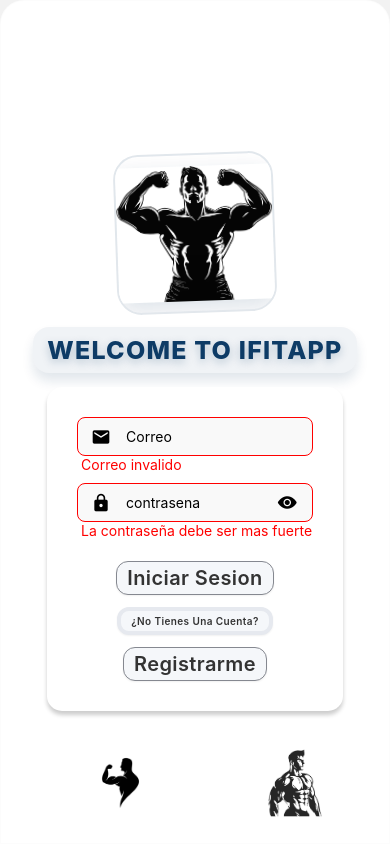
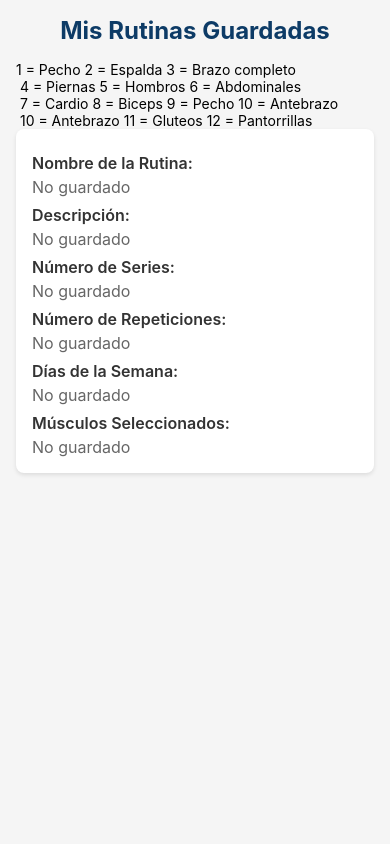
Before and after one commit to Wilmer007/MiProyectoMovil, a React Native app in the folder MiProyectoApp/: screen /MisRutinas in a window 390 px wide. Built offline with nearby package versions, Linux system fonts and the light colour scheme.

Commit message:
Pantalla de MisRutinas
Se creo la pantalla de mis rutinas para poder ver la rutina previamente agregada

```diff
--- a/MiProyectoApp/App.tsx
+++ b/MiProyectoApp/App.tsx
@@ -2,13 +2,17 @@ import { NavigationContainer } from "@react-navigation/native"
 import StackNavigator from "./src/Navigation/StackNavigator"
 import { navigationRef } from "./src/Navigation/NavigationService"
 import { AuthProvider } from "./src/contexts/AuthContext"
+import { Provider } from "react-redux"
+import { store } from "./src/store"
 
 export default function  App(){
   return (
+    <Provider store={store}>
     <AuthProvider>
     <NavigationContainer ref={navigationRef}>
         <StackNavigator />
     </NavigationContainer>
     </AuthProvider>
+    </Provider>
   )
 }
--- a/MiProyectoApp/package.json
+++ b/MiProyectoApp/package.json
@@ -13,6 +13,7 @@
     "@react-navigation/bottom-tabs": "^7.8.1",
     "@react-navigation/native": "^7.1.19",
     "@react-navigation/native-stack": "^7.6.2",
+    "@reduxjs/toolkit": "^2.10.1",
     "expo": "~54.0.13",
     "expo-status-bar": "~3.0.8",
     "react": "19.1.0",
@@ -22,7 +23,8 @@
     "react-native-safe-area-context": "~5.6.0",
     "react-native-screens": "~4.16.0",
     "react-native-select-dropdown": "^4.0.1",
-    "react-native-vector-icons": "^10.3.0"
+    "react-native-vector-icons": "^10.3.0",
+    "react-redux": "^9.2.0"
   },
   "devDependencies": {
     "@types/react": "~19.1.0",
--- a/MiProyectoApp/src/Navigation/StackNavigator.tsx
+++ b/MiProyectoApp/src/Navigation/StackNavigator.tsx
@@ -5,12 +5,14 @@ import HomeScreen from '../Screens/HomeScreen';
 import Registro from '../Screens/Registro';
 import TabsNavigator from './TabsNavigator';
 import GuardaRutinas from '../Screens/GuardaRutinas';
+import MisRutinas from '../Screens/MisRutinas';
 
 export type RootStackParamList = {
     Login: undefined,
     Tabs: {email:string},
     Registro: undefined,
     GuardaRutinas: undefined,
+    MisRutinas: undefined
 
 
 }
@@ -24,6 +26,7 @@ export default function StackNavigator() {
             <Stack.Screen name="Tabs" component={TabsNavigator} />
             <Stack.Screen name="Registro" component={Registro} />
             <Stack.Screen name="GuardaRutinas" component={GuardaRutinas} />
+            <Stack.Screen name="MisRutinas" component={MisRutinas} />
 
 
         </Stack.Navigator>
--- a/MiProyectoApp/src/Navigation/TabsNavigator.tsx
+++ b/MiProyectoApp/src/Navigation/TabsNavigator.tsx
@@ -3,6 +3,7 @@ import HomeScreen from '../Screens/HomeScreen';
 import LoginScreen from '../Screens/LoginScreen';
 import Registro from '../Screens/Registro';
 import GuardaRutinas from '../Screens/GuardaRutinas';
+import MisRutinas from '../Screens/MisRutinas';
 
 
 //import ProfileScreen from '../Screens/';
@@ -12,6 +13,7 @@ export type TabsParamList = {
     Profile: undefined;
     Login: undefined;
     GuardaRutinas: undefined;
+    MisRutinas: undefined;
 
 }
 
--- a/MiProyectoApp/src/Screens/GuardaRutinas.tsx
+++ b/MiProyectoApp/src/Screens/GuardaRutinas.tsx
@@ -1,13 +1,19 @@
 import React from 'react';
-import { View, Text , StyleSheet, Button, TouchableOpacity, FlatList, ScrollViewBase ,} from 'react-native';
+import { View, Text , StyleSheet, Button, TouchableOpacity, FlatList, ScrollViewBase, ScrollViewComponent ,} from 'react-native';
 import { SafeAreaView } from 'react-native-safe-area-context';
 import Custominput from '../Components/Custominput';
 import { useState } from 'react';
 import {Ionicons, MaterialIcons} from "@expo/vector-icons"
 import { ScrollView } from 'react-native';
+import { useAppDispatch, useAppSelector } from '../store/hooks';
+import { setUserProfile } from '../store/userSlice';
 
 
 export default function GuardaRutinas({navigation}: any) {
+
+    const dispatch = useAppDispatch();
+
+    const savedData = useAppSelector((state) => state.user);
 
     const Musculos = [
                     { id: "1", title: "Pecho" },
@@ -49,6 +55,20 @@ export default function GuardaRutinas({navigation}: any) {
             console.log('Por favor, complete todos los campos');
             return;
         }
+        dispatch(
+            setUserProfile({
+                nombreRutina: NombreRutina,
+                Descripcion: Descripcion,
+                NumSeries: NumSeries,
+                NumRepeticiones: NumRepeticiones,
+                DiasSemana: DiasSemana,
+                selectedIds: selectedIds
+            })
+
+
+
+        );
+
         console.log('Rutina guardada:', {
             NombreRutina,
             Descripcion,
@@ -65,6 +85,7 @@ export default function GuardaRutinas({navigation}: any) {
         setNumRepeticiones('');
         setDiasSemana('');
         setSelectedIds([]);
+
     }
 
 
--- a/MiProyectoApp/src/Screens/HomeScreen.tsx
+++ b/MiProyectoApp/src/Screens/HomeScreen.tsx
@@ -17,6 +17,19 @@ return (
                     console.warn('Navigation is not available');
                 }
             }}
+
+        />
+        <Text style={styles.Spacing}>........................... </Text>
+        <Button
+            title="Mis Rutinas"
+            onPress={() => {
+                if (navigation && typeof navigation.navigate === 'function') {
+                    navigation.navigate('MisRutinas');
+                } else {
+                    console.warn('Navigation is not available');
+                }
+            }}
+
         />
     </View>
 );
@@ -46,5 +59,10 @@ Main:{
     shadowOpacity: 0.12,
     shadowRadius: 12,
     elevation: 10,
+  },
+  Spacing:
+  {
+    marginVertical: 10,
+    alignSelf: 'center',
   }
 })
--- /dev/null
+++ b/MiProyectoApp/src/Screens/MisRutinas.tsx
@@ -0,0 +1,81 @@
+import React from 'react';
+import { SafeAreaView } from 'react-native-safe-area-context';
+import { View, Text, FlatList, StyleSheet, TouchableOpacity, ScrollView } from 'react-native';
+import { useSelector } from 'react-redux';
+import type { RootState } from '../store';
+import { useAppSelector } from "../store/hooks";
+
+
+export default function MisRutinas({navigation}: any) {
+
+const userProfile = useAppSelector((state) => state.user);
+
+return (
+    <SafeAreaView style={styles.container}>
+        <Text style={styles.title}>Mis Rutinas Guardadas</Text>
+        <Text>1 = Pecho 2 = Espalda 3 = Brazo completo</Text>
+        <Text> 4 = Piernas 5 = Hombros 6 = Abdominales</Text>
+        <Text> 7 = Cardio 8 = Biceps 9 = Pecho 10 = Antebrazo</Text>
+        <Text> 10 = Antebrazo 11 = Gluteos 12 = Pantorrillas</Text>
+
+        <View style={styles.routineContainer}>
+            <Text style={styles.label}>Nombre de la Rutina:</Text>
+            <Text style={styles.value}>{userProfile.nombreRutina || 'No guardado'}</Text>
+
+            <Text style={styles.label}>Descripción:</Text>
+            <Text style={styles.value}>{userProfile.Descripcion || 'No guardado'}</Text>
+
+            <Text style={styles.label}>Número de Series:</Text>
+            <Text style={styles.value}>{userProfile.NumSeries || 'No guardado'}</Text>
+
+            <Text style={styles.label}>Número de Repeticiones:</Text>
+            <Text style={styles.value}>{userProfile.NumRepeticiones || 'No guardado'}</Text>
+
+            <Text style={styles.label}>Días de la Semana:</Text>
+            <Text style={styles.value}>{userProfile.DiasSemana || 'No guardado'}</Text>
+
+            <Text style={styles.label}>Músculos Seleccionados:</Text>
+            <Text style={styles.value}>
+                {userProfile.selectedIds.length > 0 ? userProfile.selectedIds.join(', ') : 'No guardado'}
+            </Text>
+        </View>
+    </SafeAreaView>
+);
+
+
+}
+const styles = StyleSheet.create({
+    container: {
+        flex: 1,
+        padding: 16,
+        backgroundColor: '#f5f5f5',
+    },
+    title: {
+        fontSize: 24,
+        fontWeight: 'bold',
+        marginBottom: 16,
+        textAlign: 'center',
+        color: '#0D3B66',
+    },
+    routineContainer: {
+        backgroundColor: '#ffffff',
+        borderRadius: 8,
+        padding: 16,
+        shadowColor: '#000',
+        shadowOffset: { width: 0, height: 2 },
+        shadowOpacity: 0.1,
+        shadowRadius: 4,
+        elevation: 2,
+    },
+    label: {
+        fontSize: 16,
+        fontWeight: '600',
+        marginTop: 8,
+        color: '#333333',
+    },
+    value: {
+        fontSize: 16,
+        marginTop: 4,
+        color: '#666666',
+    },
+});
--- /dev/null
+++ b/MiProyectoApp/src/store/hooks.ts
@@ -0,0 +1,6 @@
+import { TypedUseSelectorHook, useDispatch, useSelector } from "react-redux";
+import type { AppDispatch, RootState } from ".";
+
+
+export const useAppDispatch = () => useDispatch<AppDispatch>();
+export const useAppSelector: TypedUseSelectorHook<RootState> = useSelector;
--- /dev/null
+++ b/MiProyectoApp/src/store/index.ts
@@ -0,0 +1,17 @@
+import { configureStore } from "@reduxjs/toolkit";
+import userReducer from "./userSlice";
+
+
+
+export const store = configureStore ({
+
+    reducer: {
+
+        user: userReducer,
+
+    }
+
+});
+
+export type RootState = ReturnType<typeof store.getState>;
+export type AppDispatch = typeof store.dispatch;
--- /dev/null
+++ b/MiProyectoApp/src/store/userSlice.ts
@@ -0,0 +1,42 @@
+
+
+export interface UserProfile {
+    nombreRutina: string;
+    Descripcion: string;
+    NumSeries: string;
+    NumRepeticiones: string;
+    DiasSemana: string;
+    selectedIds: string[];
+}
+
+const initialState: UserProfile = {
+    nombreRutina: '',
+    Descripcion: '',
+    NumSeries: '',
+    NumRepeticiones: '',
+    DiasSemana: '',
+    selectedIds: []
+};
+
+import { createSlice, PayloadAction } from "@reduxjs/toolkit";
+
+export const UserSlice = createSlice({
+    name: 'user',
+    initialState,
+    reducers: {
+        setUserProfile: (state, action: PayloadAction<UserProfile>) => {
+            state.nombreRutina = action.payload.nombreRutina;
+            state.Descripcion = action.payload.Descripcion;
+            state.NumSeries = action.payload.NumSeries;
+            state.NumRepeticiones = action.payload.NumRepeticiones;
+            state.DiasSemana = action.payload.DiasSemana;
+            state.selectedIds = action.payload.selectedIds;
+        } ,
+        clearUserProfile: () => initialState,
+
+    }
+});
+
+export const { setUserProfile, clearUserProfile } = UserSlice.actions;
+
+export default UserSlice.reducer;
```
Also changed, not shown: 1 other file (tests, documents, lock files or other folders).
